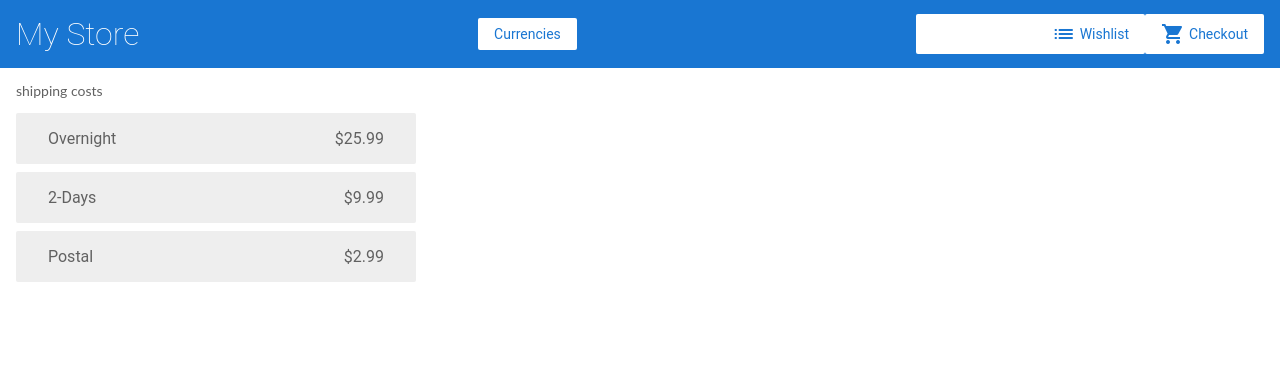
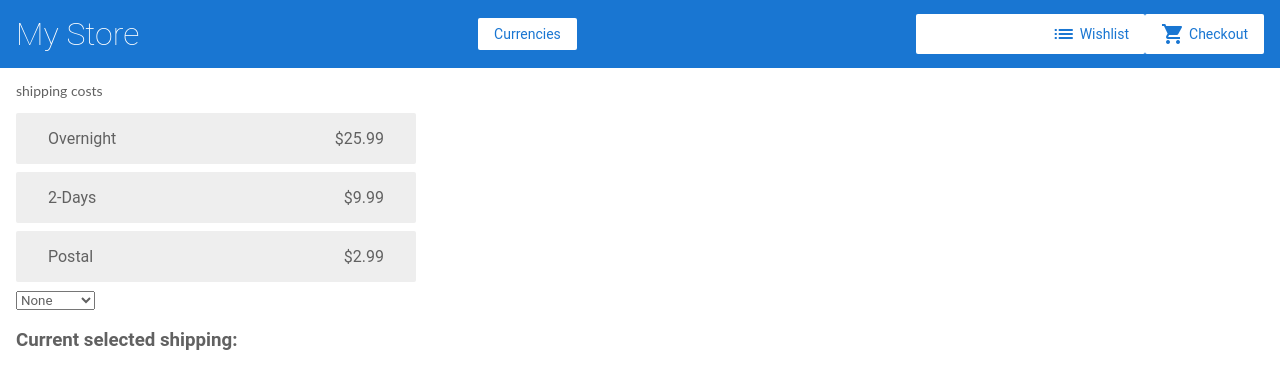
Before and after one commit to slonsu/Angular-tutorial-first, an Angular app: page /shipping in a window 1280 px wide. Shown: the top 388 px of the page. Built offline with nearby package versions, Linux system fonts and the light colour scheme.

Commit message:
feat(20-di-part-3): finish tutorial 3

```diff
--- a/src/app/shipping.service.ts
+++ b/src/app/shipping.service.ts
@@ -1,13 +1,24 @@
 import { Injectable } from '@angular/core';
 import { HttpClient } from '@angular/common/http';
 
-@Injectable()
+@Injectable({
+  providedIn: 'root'
+})
 
 export class ShippingService {
+  type;
 
   constructor(private http: HttpClient) { }
 
   getShippingCosts() {
     return this.http.get('/assets/shipping.json');
   }
+
+  setShipping(value) {
+    this.type = value;
+  }
+
+  getType() {
+    return this.type;
+  }
 }
--- a/src/app/shipping/shipping.component.html
+++ b/src/app/shipping/shipping.component.html
@@ -4,3 +4,10 @@
     <span>{{shipping.name}}</span>
     <span>{{shipping.price | currency}}</span>
 </div>
+
+<select (change)="selectShipping($event.target.value)">
+    <option>None</option>
+    <option *ngFor="let shipping of shippingCosts | async">{{shipping.name}}</option>
+</select>
+
+<h3>Current selected shipping: {{selectedShipping}}</h3>
--- a/src/app/shipping/shipping.component.ts
+++ b/src/app/shipping/shipping.component.ts
@@ -2,7 +2,6 @@
 import { ShippingService } from '../shipping.service';
 
 @Component({
-  providers: [ShippingService],
   selector: 'app-shipping',
   templateUrl: './shipping.component.html',
   styleUrls: ['./shipping.component.scss']
@@ -18,4 +17,11 @@
   ngOnInit() {
   }
 
+  get selectedShipping() {
+    return this.shippingService.getType();
+  }
+
+  selectShipping(value) {
+    this.shippingService.setShipping(value);
+  }
 }
```
